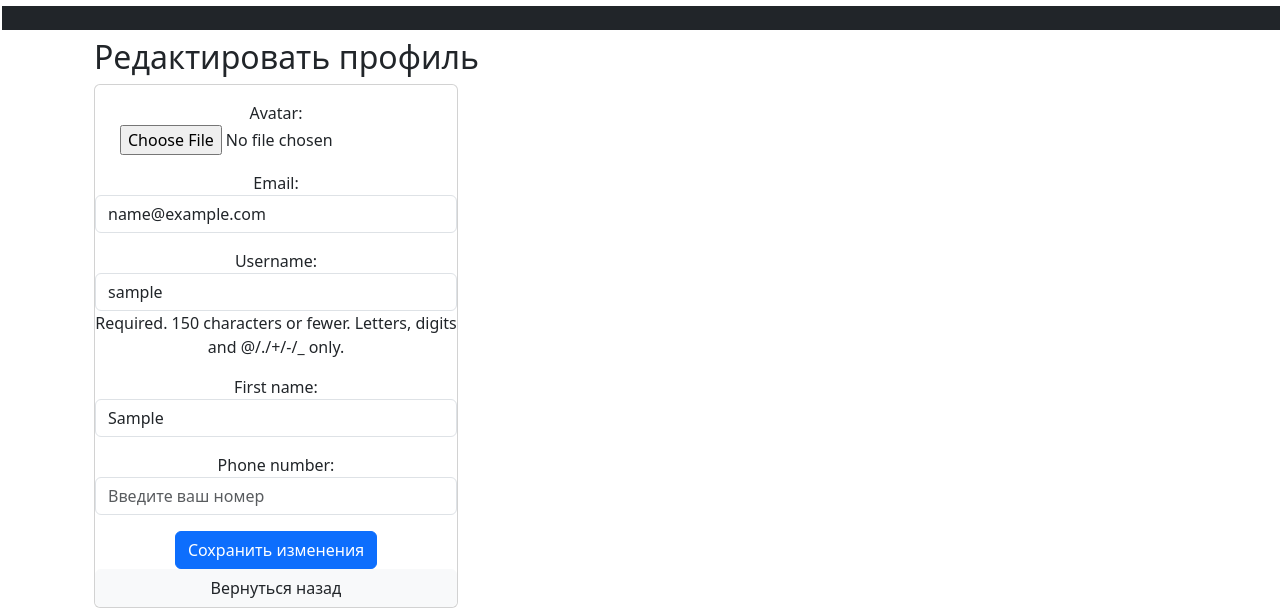
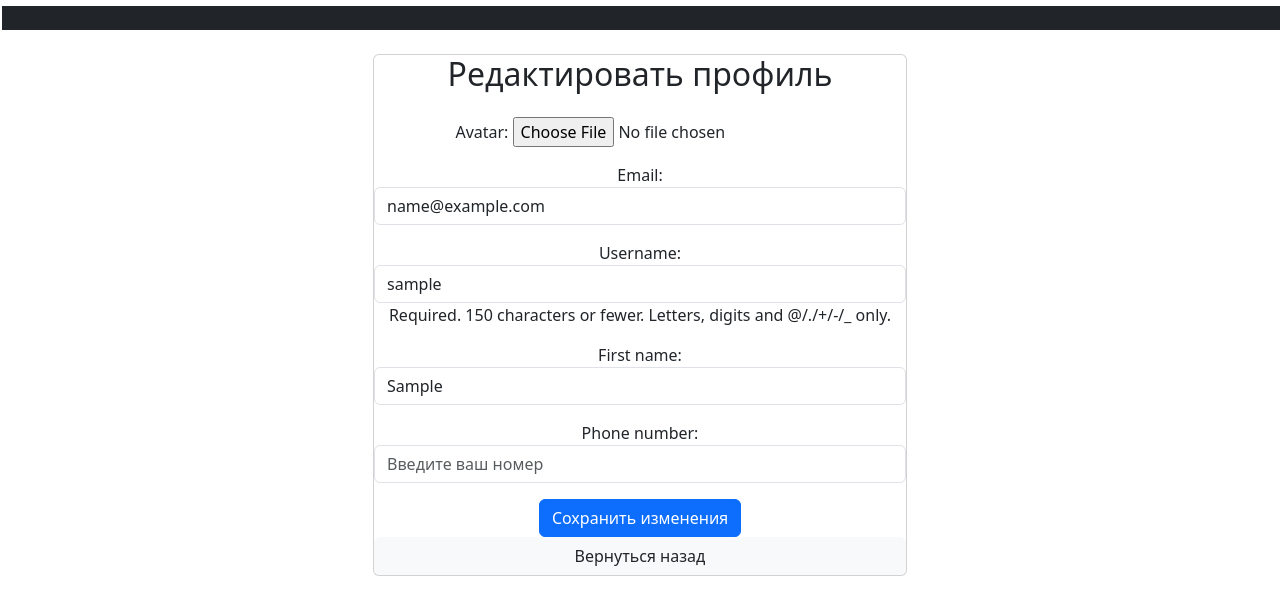
Before and after one commit to aloecC/web_application_with_messaging, a Django app: a page that uses users/templates/users/edit_profile.html in a window 1280 px wide. Shown: the part 606-1214 px from the top of the page. After the commit the page ends 1182 px from the top, so only its background shows below. Run offline with Django 5.2, Linux system fonts and the light colour scheme; the visitor is signed in with stand-in values (Sample User, id 1); data comes from the database, SQL or seed files in the repository; some libraries are stand-ins or nearby versions.

Commit message:
create contacts and upgrade interface

```diff
--- a/users/templates/users/edit_profile.html
+++ b/users/templates/users/edit_profile.html
@@ -4,15 +4,22 @@
 
 {% block content %}
 <div class="container">
-    <h2>Редактировать профиль</h2>
-    <div class="card col-4 text-center">
+    <div class="col-12 mt-4">
+        <div class="row">
+            <div class="col-3"></div>
+            <div class="col-6">
+                <div class="card text-center">
+        <h2>Редактировать профиль</h2>
         <form method="POST" enctype="multipart/form-data" class=" mt-3 w-100">
-        {% csrf_token %}
-        {{ form.as_p }}
+            {% csrf_token %}
+            {{ form.as_p }}
         <button type="submit" class="btn btn-primary">Сохранить изменения</button>
     </form>
         <button type="button" class="btn btn-light"><a class=" link-offset-2 link-underline link-underline-opacity-0 link-dark" href="{% url 'users:user_detail' user.username %}">Вернуться назад</a></button>
     </div>
-
+            </div>
+            <div class="col-3"></div>
+        </div>
+    </div>
 </div>
 {% endblock %}
--- a/users/views.py
+++ b/users/views.py
@@ -14,7 +14,7 @@ from django.shortcuts import get_object_or_404, render, redirect
 from django.urls import reverse_lazy
 from django.views import View
 from django.views.generic import DetailView
-from django.views.generic.edit import CreateView, FormView
+from django.views.generic.edit import CreateView, FormView, UpdateView
 from django.core.mail import send_mail
 from .forms import CustomUserCreationForm, CustomAuthenticationForm, UserProfileForm, VerificationCodeForm, \
     ResetPasswordForm
@@ -144,7 +144,7 @@ class UserProfileEditView(LoginRequiredMixin, View):
         form = UserProfileForm(request.POST, request.FILES, instance=request.user)
         if form.is_valid():
             form.save()
-            return redirect('mailing:campaign_list')  # Укажите свой URL для перенаправления после редактирования профиля
+            return redirect('users:user_detail')  # Укажите свой URL для перенаправления после редактирования профиля
         return render(request, 'users/edit_profile.html', {'form': form})
 
 
```
